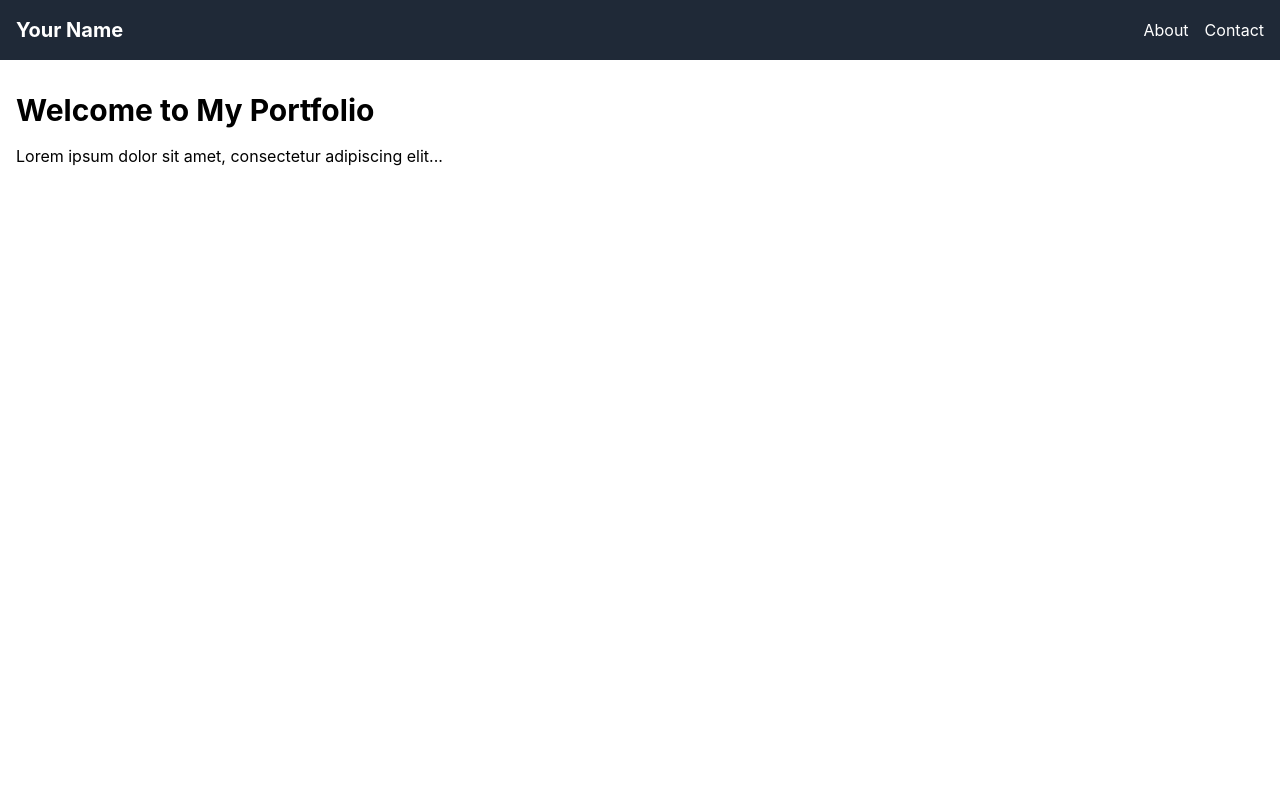
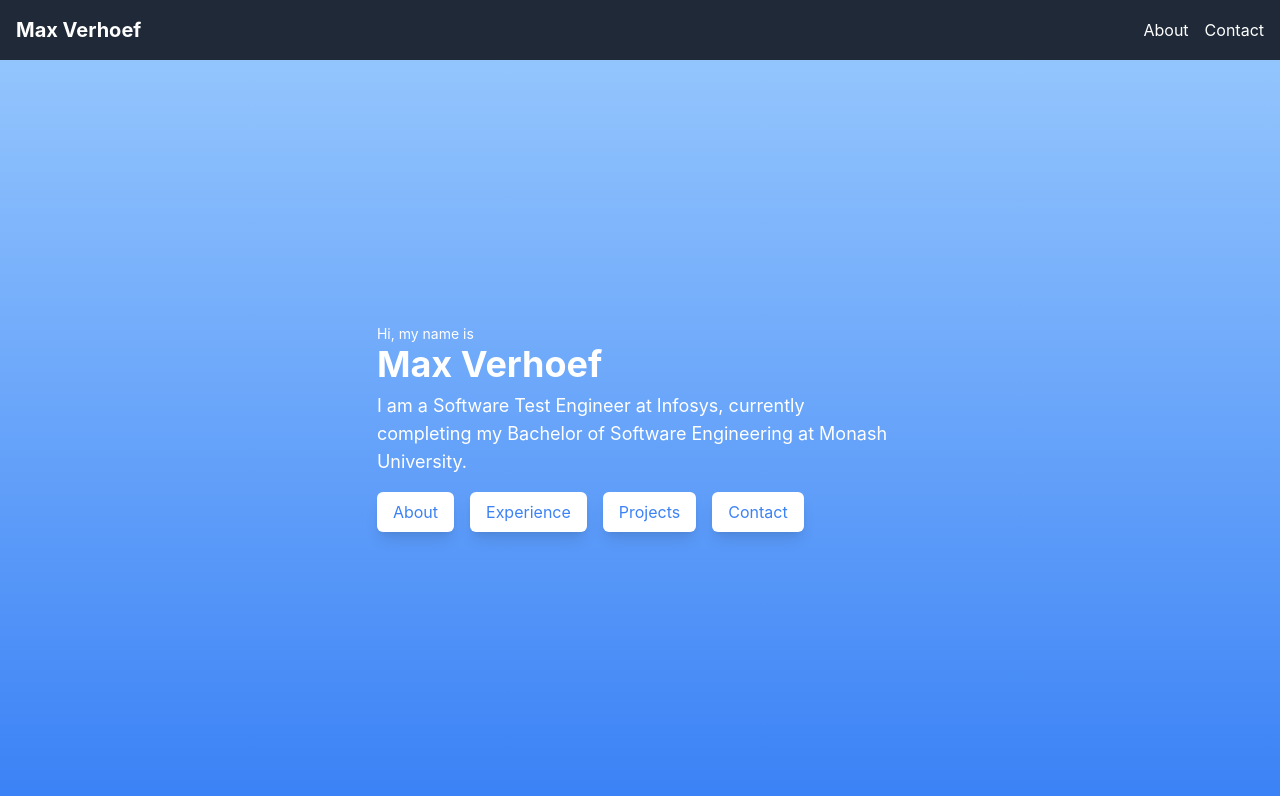
Before and after one commit to ae0n1an/Portfolio, a React (Create React App) app: page / in a window 1280 px wide. Built offline with nearby package versions, Linux system fonts and the light colour scheme.

Commit message:
added homepage text and buttons

```diff
--- a/src/components/Header.tsx
+++ b/src/components/Header.tsx
@@ -4,7 +4,7 @@ import { Link } from 'react-router-dom';
 const Header: React.FC = () => {
   return (
     <header className="bg-gray-800 p-4 flex justify-between items-center">
-      <div className="text-white text-xl font-bold">Your Name</div>
+      <div className="text-white text-xl font-bold">Max Verhoef</div>
       <nav>
         <ul className="flex space-x-4">
           <li>
--- a/src/pages/Home.tsx
+++ b/src/pages/Home.tsx
@@ -2,16 +2,39 @@ import React from 'react';
 import Header from '../components/Header';
 
 const Home: React.FC = () => {
-    return (
-      <div>
-        <Header />
-        {/* Rest of your app content */}
-        <div className="container mx-auto px-4 py-8">
-          <h1 className="text-3xl font-bold">Welcome to My Portfolio</h1>
-          <p className="mt-4">Lorem ipsum dolor sit amet, consectetur adipiscing elit...</p>
+  const headerHeight = 4; // Replace with your actual header height
+  return (
+    <div>
+      <Header />
+      <div className="min-h-screen flex flex-col lg:flex-row justify-center items-start lg:items-center bg-gradient-to-b from-blue-300 to-blue-500 text-white" style={{ minHeight: `calc(100vh - ${headerHeight}rem)` }}>
+        <div className="flex flex-col lg:w-2/3 p-8 mx-auto">
+          <div className="lg:flex justify-center lg:items-center">
+            <div className="text-center lg:text-left lg:w-2/3">
+              <p className="text-sm">Hi, my name is</p>
+              <h1 className="text-4xl font-bold mb-2">Max Verhoef</h1>
+              <p className="text-lg mb-4">
+                I am a Software Test Engineer at Infosys, currently completing my Bachelor of Software Engineering at Monash University.
+              </p>
+              <div className="flex justify-center lg:justify-start space-x-4">
+                <button className="bg-white text-blue-500 px-4 py-2 rounded-md shadow-lg hover:bg-blue-600 hover:text-white transition duration-300">
+                  About
+                </button>
+                <button className="bg-white text-blue-500 px-4 py-2 rounded-md shadow-lg hover:bg-blue-600 hover:text-white transition duration-300">
+                  Experience
+                </button>
+                <button className="bg-white text-blue-500 px-4 py-2 rounded-md shadow-lg hover:bg-blue-600 hover:text-white transition duration-300">
+                  Projects
+                </button>
+                <button className="bg-white text-blue-500 px-4 py-2 rounded-md shadow-lg hover:bg-blue-600 hover:text-white transition duration-300">
+                  Contact
+                </button>
+              </div>
+            </div>
+          </div>
         </div>
       </div>
-    );
-  };
+    </div>
+  );
+};
 
 export default Home;
```
